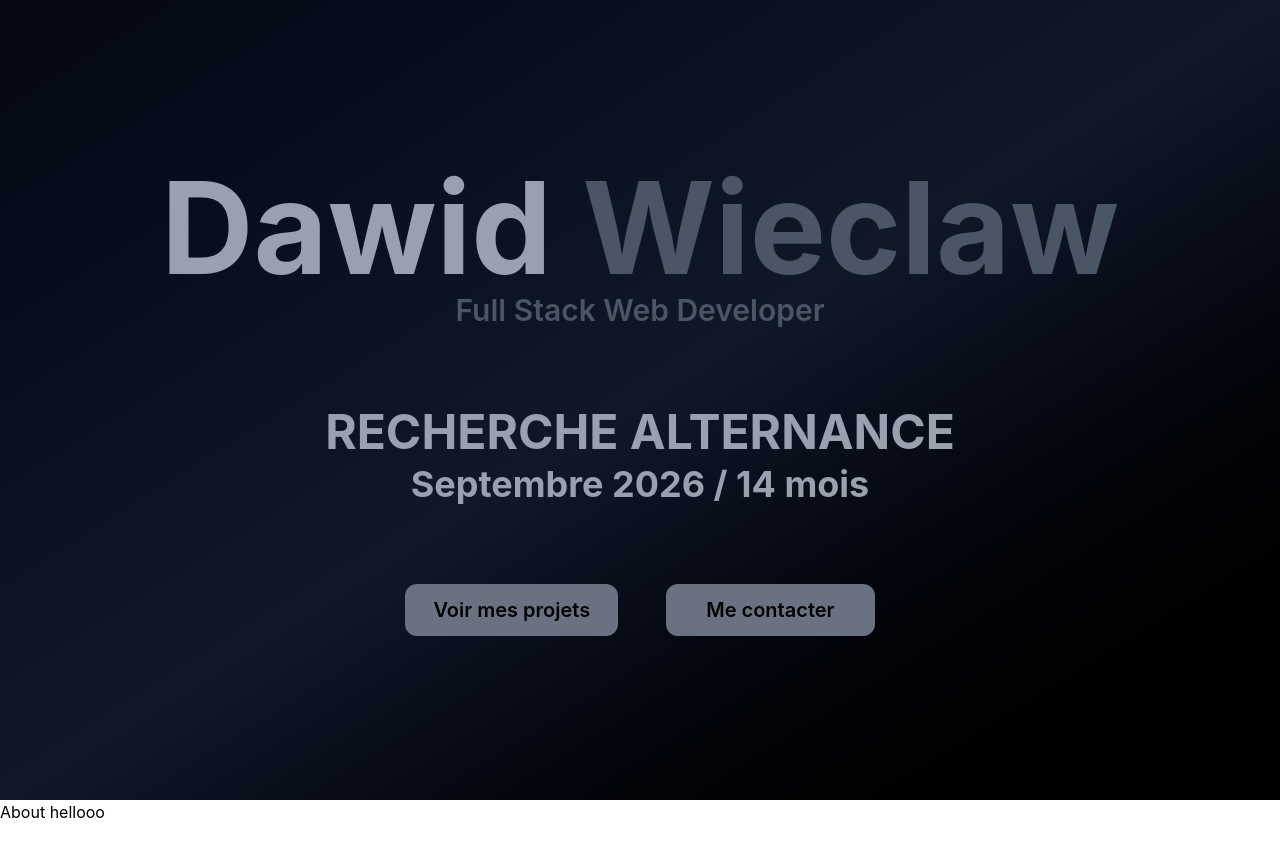
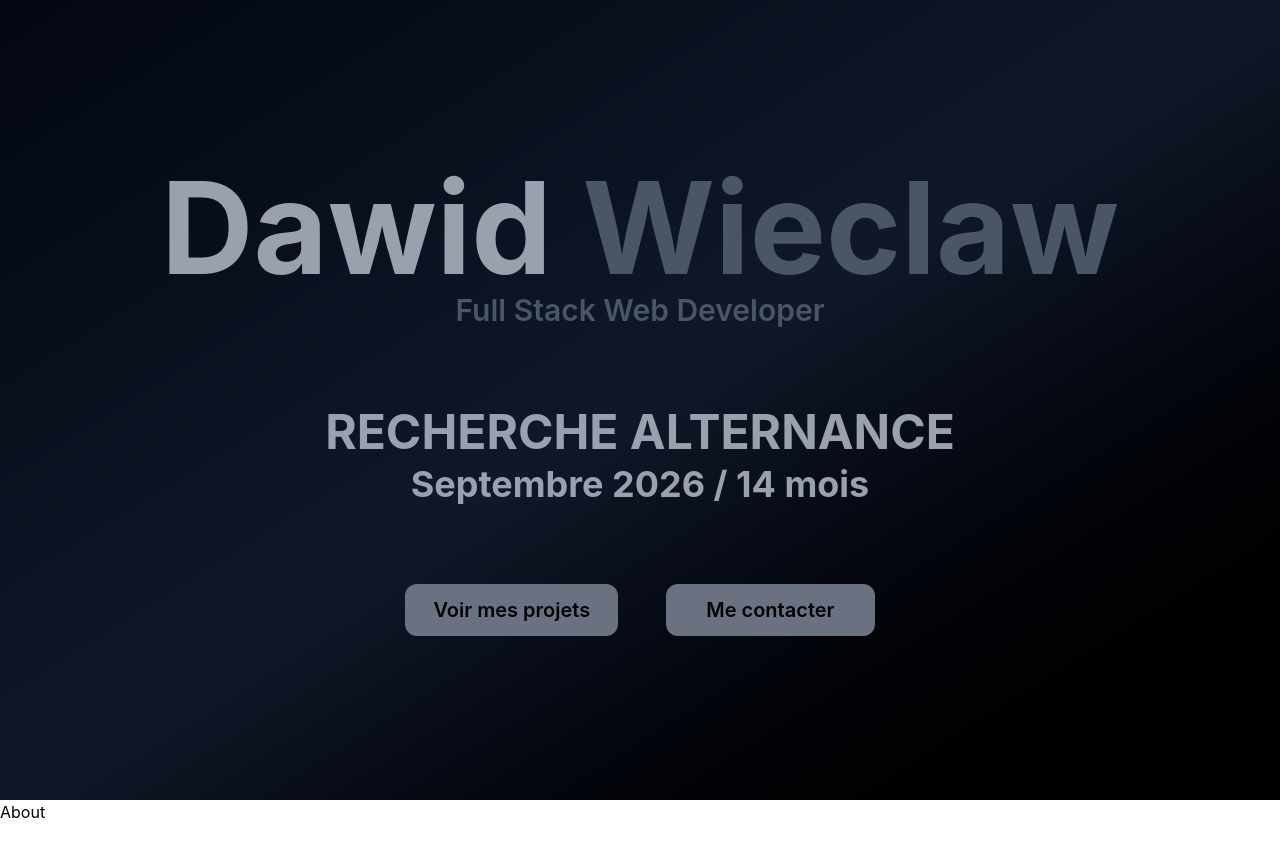
Before and after one commit to Dawid-Wieclaw/Portfolio-React, a React (Vite) app: page / in a window 1280 px wide. Shown: the top 856 px of the page. Built offline with nearby package versions, Linux system fonts and the light colour scheme.

Commit message:
Change about section

```diff
--- a/src/components/About.jsx
+++ b/src/components/About.jsx
@@ -1,7 +1,7 @@
 export default function About () {
     return (
         <div id="About" className="min-w-screen min-h-screen">
-            <h1>About hellooo</h1>
+            <h1>About</h1>
         </div>
     )
 }
```
